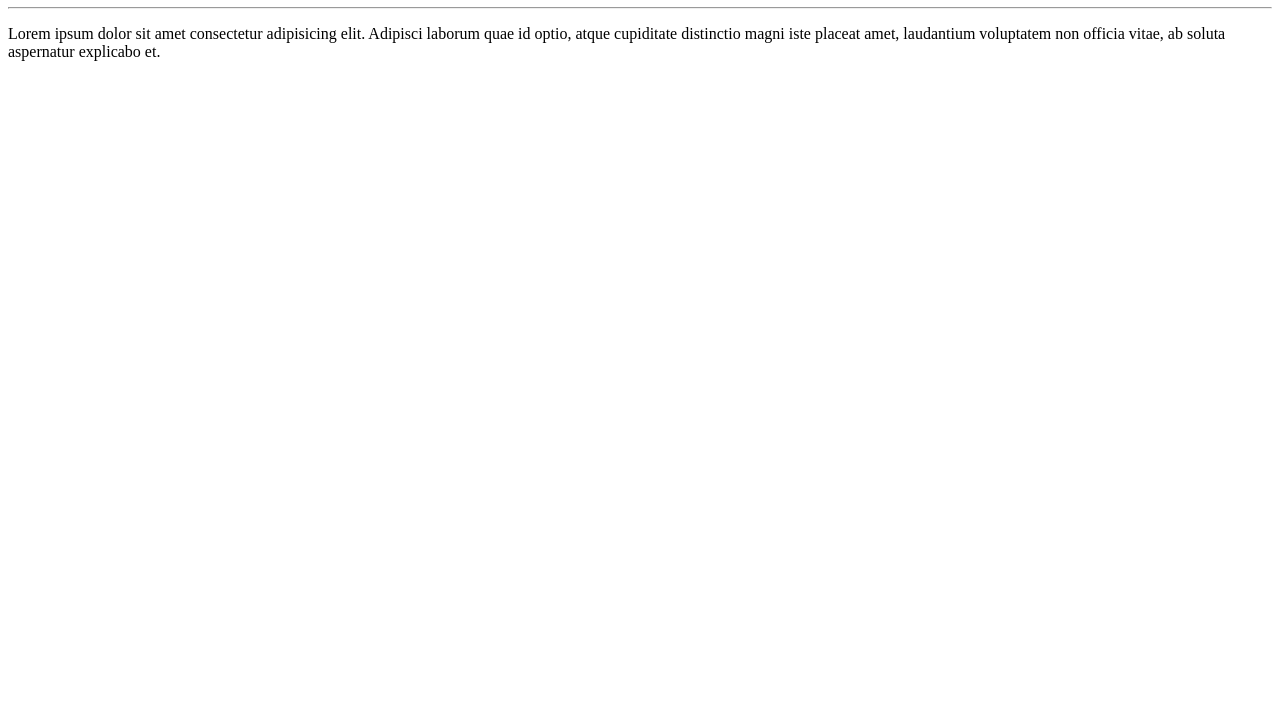
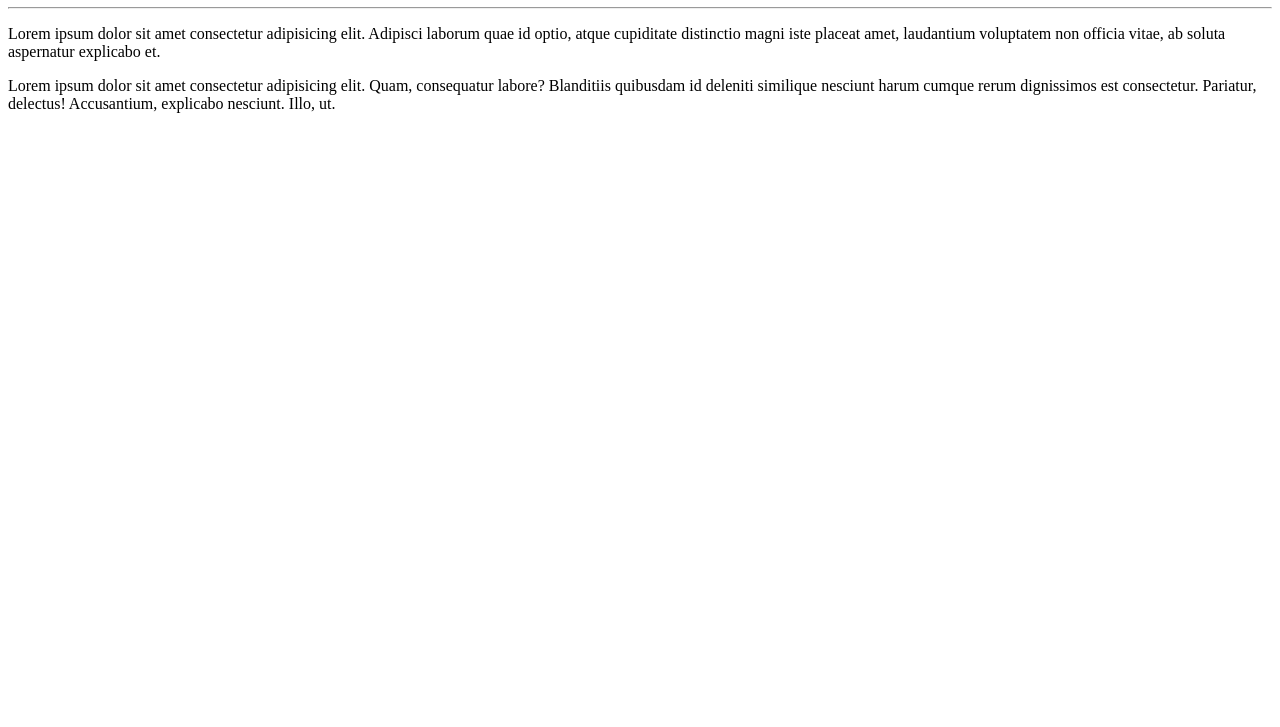
Before and after one commit to arailson/Ola-Mundo, a plain HTML site: page site-exemplo/index.html in a window 1280 px wide. Shown: the part 73-800 px from the top of the page. Drawn offline with Linux system fonts and the light colour scheme.

Commit message:
novo paragrafo

```diff
--- a/site-exemplo/index.html
+++ b/site-exemplo/index.html
@@ -10,5 +10,6 @@
     <h1>Olá, Mundo!</h1>
     <hr>
     <p>Lorem ipsum dolor sit amet consectetur adipisicing elit. Adipisci laborum quae id optio, atque cupiditate distinctio magni iste placeat amet, laudantium voluptatem non officia vitae, ab soluta aspernatur explicabo et.</p>
+    <p>Lorem ipsum dolor sit amet consectetur adipisicing elit. Quam, consequatur labore? Blanditiis quibusdam id deleniti similique nesciunt harum cumque rerum dignissimos est consectetur. Pariatur, delectus! Accusantium, explicabo nesciunt. Illo, ut.</p>
 </body>
 </html>
```
